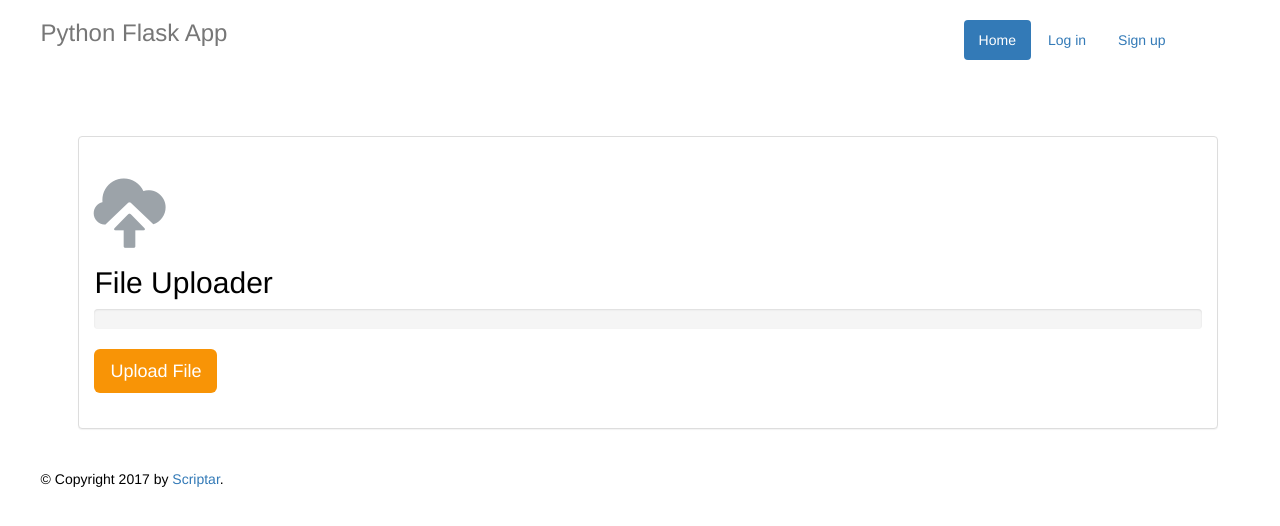
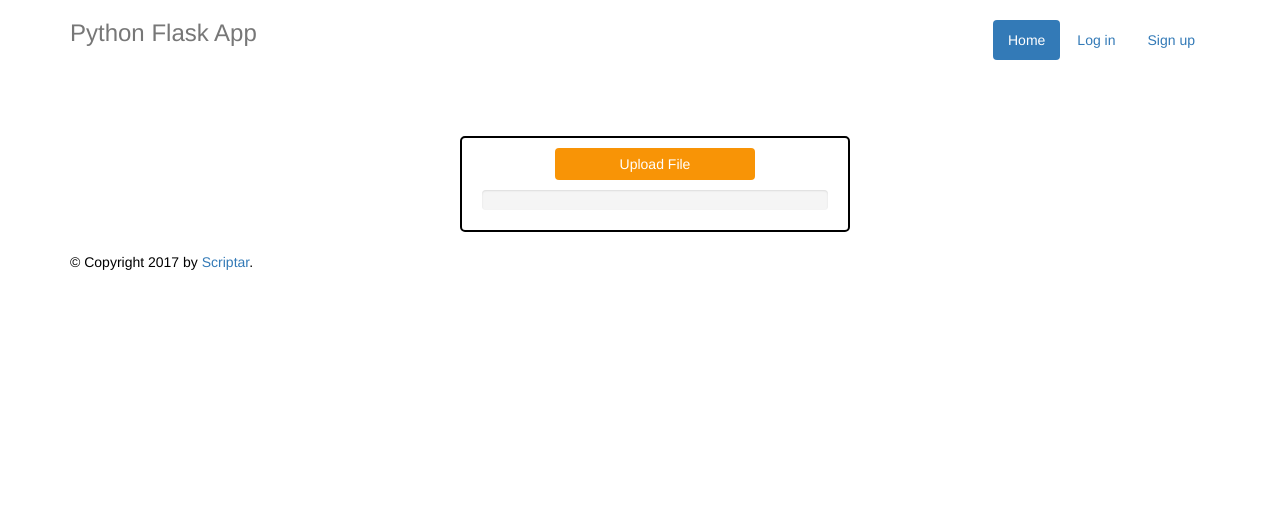
Before and after one commit to TheEdgeOfRage/scriptar, a Flask app: page /upload in a window 1280 px wide. Shown: the top 526 px of the page. Run offline with Flask 2, Linux system fonts and the light colour scheme; some libraries are stand-ins or nearby versions.

Commit message:
[uploads]

```diff
--- a/static/style.css
+++ b/static/style.css
@@ -11,25 +11,17 @@ body {
 }
 
 .container {
-	margin: 0 2%
+	/*margin: 0 2%*/
+
 }
+
+
 
 
 
 .btn:focus, .upload-btn:focus{
     outline: 0 !important;
 }
-
-/*html,*/
-/*body {*/
-    /*height: 100%;*/
-    /*background-color: #4791D2;*/
-/*}*/
-
-/*body {*/
-    /*text-align: center;*/
-    /*font-family: 'Raleway', sans-serif;*/
-/*}*/
 
 .row {
     margin-top: 80px;
@@ -39,6 +31,10 @@ body {
     color: #ffffff;
     background-color: #F89406;
     border: none;
+    width: 200px;
+    display: block;
+    margin-left: auto;
+    margin-right: auto;
 }
 
 .upload-btn:hover,
@@ -48,6 +44,18 @@ body {
     color: #ffffff;
     background-color: #FA8900;
     border: none;
+}
+
+.upload-box{
+    padding: 10px;
+    border: 2px solid black;
+    border-radius: 5px;
+    position: center;
+
+}
+
+.progress{
+    margin: 10px;
 }
 
 h4 {
@@ -60,11 +68,6 @@ h4 {
     color: #9CA3A9;
 }
 
-/*h2 {*/
-    /*margin-top: 15px;*/
-    /*color: #68757E;*/
-/*}*/
-
 .panel {
     padding-top: 20px;
     padding-bottom: 20px;
@@ -73,15 +76,3 @@ h4 {
 #upload-input {
     display: none;
 }
-
-/*@media (min-width: 768px) {*/
-    /*.main-container {*/
-        /*width: 100%;*/
-    /*}*/
-/*}*/
-
-/*@media (min-width: 992px) {*/
-    /*.container {*/
-        /*width: 450px;*/
-    /*}*/
-/*}*/
--- a/templates/file_upload.html
+++ b/templates/file_upload.html
@@ -30,17 +30,13 @@
 
 <div class="container" xmlns="http://www.w3.org/1999/html">
     <div class="row">
-        <div class="col-xs-12">
-            <div class="panel panel-default">
-                <div class="panel-body">
-                    <span class="glyphicon glyphicon-cloud-upload"></span>
-                    <h2>File Uploader</h2>
-                    <div class="progress">
-                        <div class="progress-bar" role="progressbar"></div>
-                    </div>
-                    <button class="btn btn-lg upload-btn" type="button">Upload File</button>
-                </div>
-            </div>
+        <div class="col-md-offset-4 col-md-4 col-lg-offset-4 col-lg-4 col-xs-12 upload-box">
+			<button class="btn upload-btn" type="button">Upload File</button>
+			<div class="progress">
+			  <div class="progress-bar progress-bar-striped active" role="progressbar" aria-valuenow="0" aria-valuemin="0" aria-valuemax="100" style="width: 0%">
+			    <span class="sr-only">0%</span>
+			  </div>
+			</div>
         </div>
     </div>
 </div>
```
Also changed, not shown: uploads/imgur-2017_01_27-164947.png (deleted), uploads/imgur-2017_01_29-003855.png (deleted), uploads/imgur-2017_01_29-011902.png (deleted), uploads/imgur-2017_01_29-021304.png (deleted), uploads/imgur-2017_01_29-021322.png (deleted).
